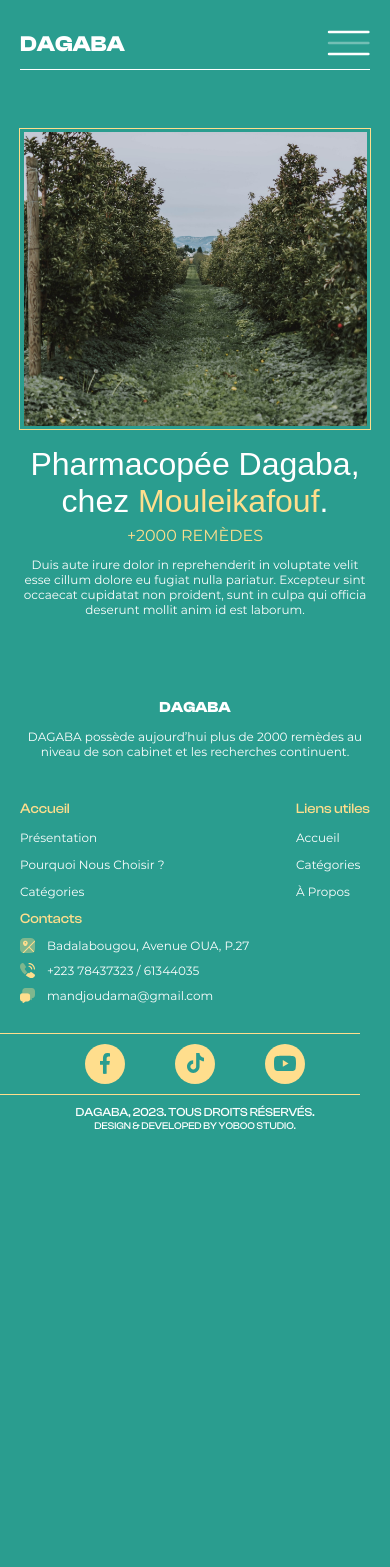
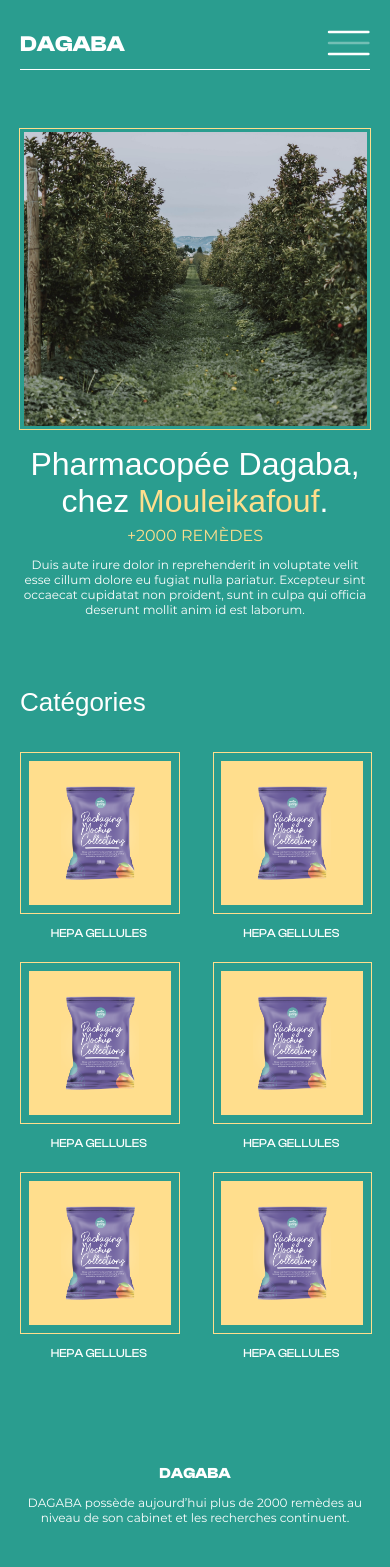
Before and after one commit to MozartOnWeb/dagaba, a Next.js app: page /categories in a window 390 px wide. Shown: the top 1567 px of the page. Before the commit the page ends 1143 px from the top, so only its background shows below. Built offline with nearby package versions, Linux system fonts and the light colour scheme; a web font is replaced by a local one.

Commit message:
create category item component

```diff
--- a/app/categories/categories.module.css
+++ b/app/categories/categories.module.css
@@ -55,6 +55,25 @@
   margin: 0px;
   align-self: center;
 }
+
+/* CATEGORIES SECTION */
+.categories {
+  margin-top: 7em;
+}
+
+.categories h4 {
+  font-family: var(--clashDisplay);
+  font-size: 3rem;
+  font-weight: 500;
+}
+
+.productContainer {
+  display: flex;
+  justify-content: space-between;
+  align-items: center;
+  flex-wrap: wrap;
+}
+
 @media screen and (max-width: 800px) {
   .hero p {
     width: 90%;
@@ -76,4 +95,9 @@
     font-size: 1.2rem;
     width: 100%;
   }
+
+  /* CATEGORIES SECTION */
+  .categories h4 {
+    font-size: 2.6rem;
+  }
 }
--- a/app/categories/page.tsx
+++ b/app/categories/page.tsx
@@ -1,6 +1,8 @@
 import Image from "next/image";
 
 import styles from "./categories.module.css";
+
+import { CategoryItem } from "@/components/categoryItem/CategoryItem";
 
 import HeroImage from "@/public/images/1.jpg";
 
@@ -30,7 +32,17 @@ export default function Categories() {
       </section>
 
       {/* CATEGORIES SECTION */}
-      <section className={styles.categories}></section>
+      <section className={styles.categories}>
+        <h4>Catégories</h4>
+        <div className={styles.productContainer}>
+          <CategoryItem />
+          <CategoryItem />
+          <CategoryItem />
+          <CategoryItem />
+          <CategoryItem />
+          <CategoryItem />
+        </div>
+      </section>
     </main>
   );
 }
--- /dev/null
+++ b/components/categoryItem/CategoryItem.tsx
@@ -0,0 +1,21 @@
+import Image from "next/image";
+import Link from "next/link";
+
+import styles from "./styles.module.css";
+
+import Product from "@/public/images/package.png";
+
+export const CategoryItem = () => {
+  return (
+    <div className={styles.wrapper}>
+      <Link href={"#"}>
+        <div className={styles.container}>
+          <div>
+            <Image src={Product} alt="product image" />
+          </div>
+        </div>
+        <p>HEPA GELLULES</p>
+      </Link>
+    </div>
+  );
+};
--- /dev/null
+++ b/components/categoryItem/styles.module.css
@@ -0,0 +1,76 @@
+.wrapper {
+  text-align: center;
+  width: 30%;
+  height: 20em;
+  margin-bottom: 5em;
+}
+
+.wrapper a {
+  text-decoration: none;
+  color: var(--white);
+}
+
+.container {
+  width: 100%;
+  height: 100%;
+  display: flex;
+  justify-content: center;
+  align-items: center;
+  border: 1px solid var(--yellow);
+}
+
+.container div {
+  width: 90%;
+  height: 90%;
+  display: flex;
+  justify-content: center;
+  align-items: center;
+  background-color: var(--yellow);
+}
+
+.container img {
+  width: 70%;
+  height: 70%;
+  object-fit: contain;
+}
+
+.wrapper p {
+  font-family: var(--clashDisplay);
+  font-size: 1.4rem;
+  text-transform: uppercase;
+}
+
+@media (max-width: 780px) {
+  .wrapper {
+    text-align: center;
+    width: 14em;
+    height: 16em;
+  }
+  .wrapper p {
+    font-size: 1.2rem;
+  }
+}
+
+@media (max-width: 429px) {
+  .wrapper {
+    text-align: center;
+    width: 45%;
+    height: 14em;
+  }
+}
+
+@media (max-width: 390px) {
+  .wrapper {
+    text-align: center;
+    width: 45%;
+    height: 16em;
+  }
+}
+
+@media (max-width: 369px) {
+  .wrapper {
+    text-align: center;
+    width: 100%;
+    height: 25em;
+  }
+}
```
